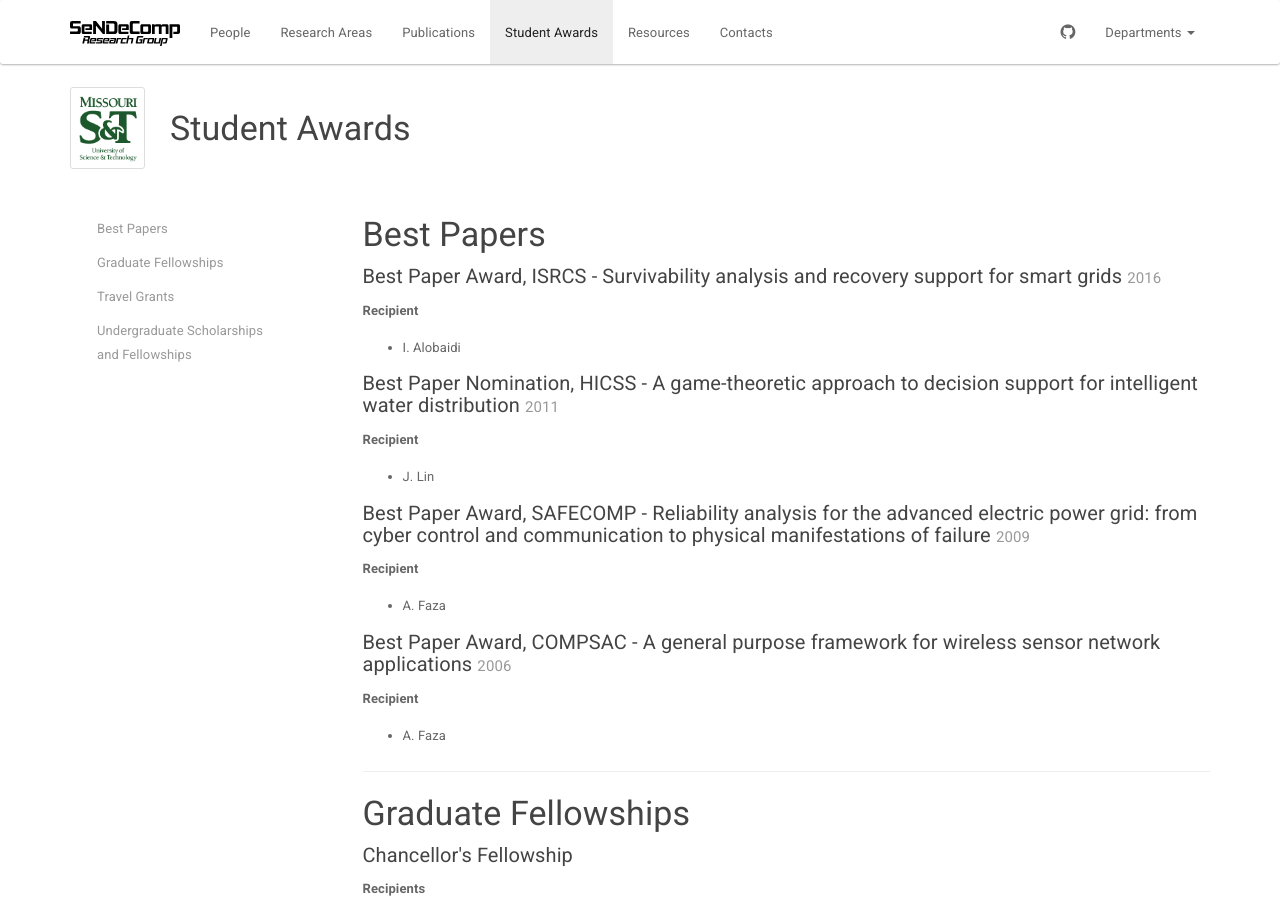
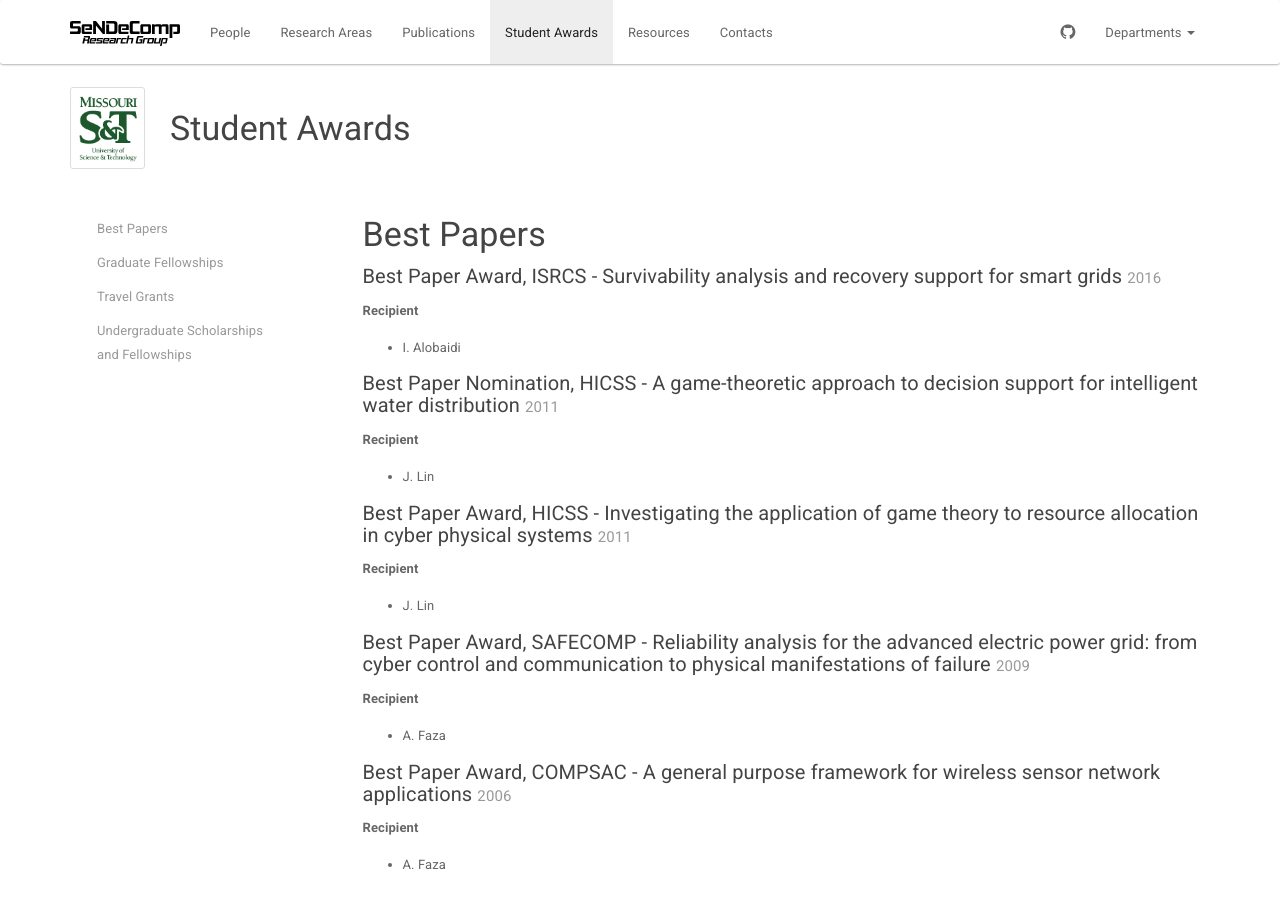
Before and after one commit to sendecomp/sendecomp-website, a Jekyll site: the page built from student-awards.html, in a window 1280 px wide and 900 px high. Built offline with Jekyll 4.4.1, drawn with Linux system fonts in a browser that asks for light colours.

Commit message:
missing paper award

```diff
--- a/_data/awards.yml
+++ b/_data/awards.yml
@@ -122,6 +122,13 @@
     - name: A. Faza
 
 - name: >
+    Best Paper Award, HICSS - Investigating the application of game theory to resource allocation in cyber physical systems
+  year: 2011
+  type: Best Papers
+  people:
+    - name: J. Lin
+
+- name: >
     Best Paper Nomination, HICSS - A game-theoretic approach to decision
     support for intelligent water distribution
   year: 2011
--- a/_includes/member.html
+++ b/_includes/member.html
@@ -62,7 +62,7 @@
         {{ person.emp }}<br/>
       {% endif %}
       {% if person.position and person.department %}
-        {{ person.position }} - {{ person.department }} <br/>
+        {{ person.position }} - {{ person.department }}<br/>
       {% endif %}
     </div>
   </div>
```
